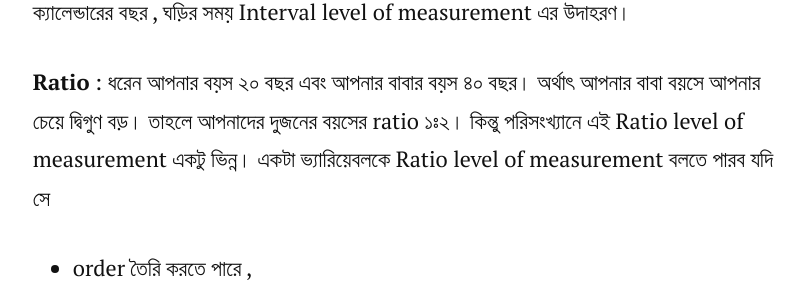
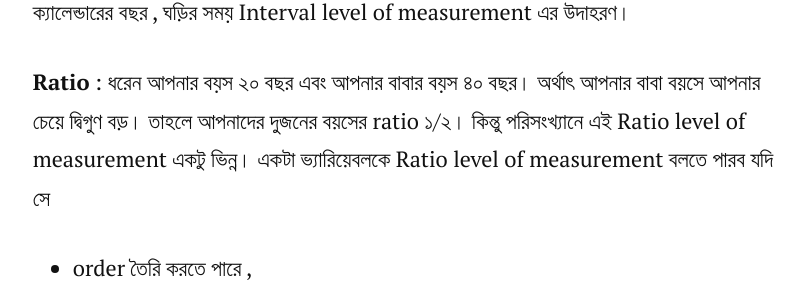
Before and after one commit to farhapartex/farhapartex.github.io, a Jekyll site: the page built from _posts/2019-06-27-data-levels-of-measurement.md, in a window 1280 px wide and 900 px high, scrolled down 3298 px. Shown: the part 193-487 px from the top of the window, without its empty margins (236-1042 px from the left). Built offline with Jekyll 4.4.1, drawn with Linux system fonts in a browser that asks for light colours; nearby versions of some CDN libraries; comment, search, counter and statistics services are not loaded.

```diff
--- a/_posts/2019-06-27-data-levels-of-measurement.md
+++ b/_posts/2019-06-27-data-levels-of-measurement.md
@@ -41,7 +41,7 @@ tags:
 একটা মহা গুরুত্বপূর্ণ কথা!!  ধরা যাক Interval এ দুইটা তাপমাত্রার পার্থক্য আসলো ০। এখন আমরা কি তাহলে বলব সেখানে তাপমাত্রা অনুপস্থিত? অবশ্যই না। কারণ ০ ডিগ্রি তাপমাত্রার অস্তিত্ব আছে। একটা নতুন শব্দ বলি **_"true zero"_**। এর মানে হল যদি আপনার কাছে কোন কিছুর মান ০ হয় এর অর্থ হল তার কোন অস্তিত্ব নাই। আমরা দেখলাম তাপমাত্রার ক্ষেত্রে ০ ডিগ্রিও একটা তাপমাত্রা প্রকাশ করে। তাই interval level এ এই **_"true zero"_** খাটবে না। মনে রাখার মত আরেকটা ব্যাপার হল Interval এ দুইটা মানের মাঝে শুধু যোগ বা বিয়োগ করা যায়।
 ক্যালেন্ডারের বছর , ঘড়ির সময় Interval level of measurement এর উদাহরণ।
 
-**Ratio** : ধরেন আপনার বয়স ২০ বছর এবং আপনার বাবার বয়স ৪০ বছর। অর্থাৎ আপনার বাবা বয়সে আপনার চেয়ে দ্বিগুণ বড়। তাহলে আপনাদের দুজনের বয়সের ratio ১ঃ২। কিন্তু পরিসংখ্যানে এই Ratio level of measurement একটু ভিন্ন। একটা ভ্যারিয়েবলকে Ratio level of measurement বলতে পারব যদি সে
+**Ratio** : ধরেন আপনার বয়স ২০ বছর এবং আপনার বাবার বয়স ৪০ বছর। অর্থাৎ আপনার বাবা বয়সে আপনার চেয়ে দ্বিগুণ বড়। তাহলে আপনাদের দুজনের বয়সের ratio ১/২। কিন্তু পরিসংখ্যানে এই Ratio level of measurement একটু ভিন্ন। একটা ভ্যারিয়েবলকে Ratio level of measurement বলতে পারব যদি সে
 
 * order তৈরি করতে পারে ,
 * ভ্যারিয়েবলের মানের মাঝে পার্থক্য বলতে পারে এবং
```
